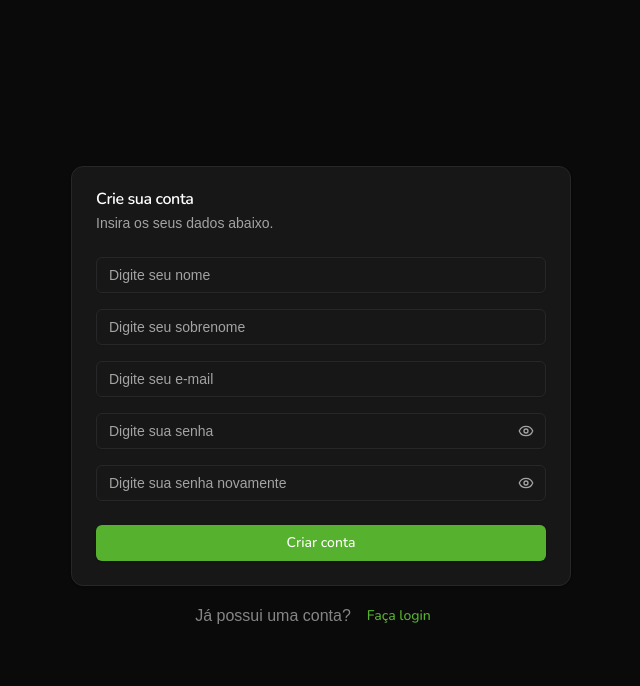
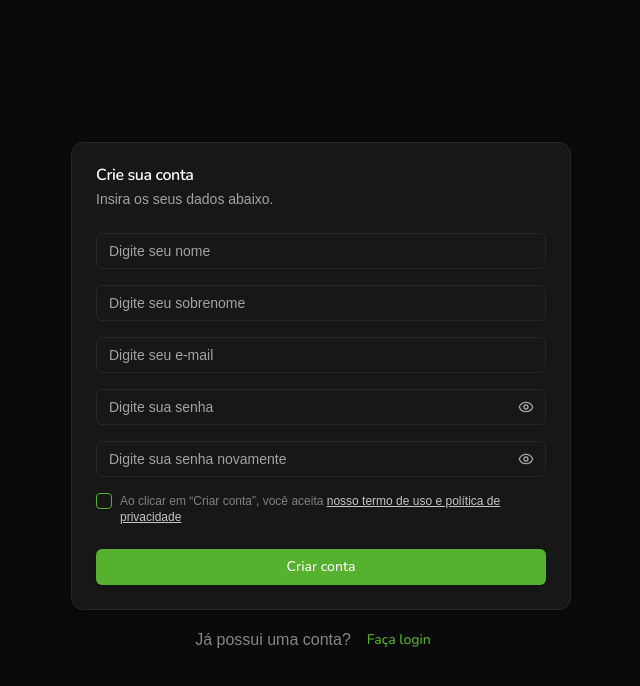
Before and after one commit to Rennangmacarini/FinTrack, a React (Vite) app: page /signup in a window 1280 px wide. Shown: the top 686 px of the page, without its empty margins (319-959 px from the left). Built offline with nearby package versions, Linux system fonts and the light colour scheme; a web font is replaced by a local one.

Commit message:
feat: add checkbox terms to sign up form

```diff
--- a/package.json
+++ b/package.json
@@ -11,6 +11,7 @@
     "prepare": "husky"
   },
   "dependencies": {
+    "@radix-ui/react-checkbox": "^1.3.3",
     "@radix-ui/react-slot": "^1.2.4",
     "class-variance-authority": "^0.7.1",
     "clsx": "^2.1.1",
--- a/src/Pages/signup.jsx
+++ b/src/Pages/signup.jsx
@@ -10,6 +10,7 @@
   CardHeader,
   CardTitle,
 } from '@/components/ui/card';
+import { Checkbox } from '@/components/ui/checkbox';
 import { Input } from '@/components/ui/input';
 
 const SignupPage = () => {
@@ -26,6 +27,21 @@
           <Input placeholder="Digite seu e-mail" />
           <PasswordInput />
           <PasswordInput placeholder="Digite sua senha novamente" />
+
+          <div className="items-top flex space-x-2">
+            <Checkbox id="terms" />
+            <div className="grid gap-1.5 leading-none">
+              <label
+                htmlFor="terms"
+                className="text-xs text-muted-foreground opacity-75"
+              >
+                Ao clicar em “Criar conta”, você aceita{' '}
+                <a href="#" className="text-white underline">
+                  nosso termo de uso e política de privacidade
+                </a>
+              </label>
+            </div>
+          </div>
         </CardContent>
         <CardFooter>
           <Button className="w-full">Criar conta</Button>
--- /dev/null
+++ b/src/components/ui/checkbox.jsx
@@ -0,0 +1,25 @@
+import * as CheckboxPrimitive from '@radix-ui/react-checkbox';
+import { Check } from 'lucide-react';
+import * as React from 'react';
+
+import { cn } from '@/lib/utils';
+
+const Checkbox = React.forwardRef(({ className, ...props }, ref) => (
+  <CheckboxPrimitive.Root
+    ref={ref}
+    className={cn(
+      'peer grid h-4 w-4 shrink-0 place-content-center rounded-sm border border-primary shadow focus-visible:outline-none focus-visible:ring-1 focus-visible:ring-ring disabled:cursor-not-allowed disabled:opacity-50 data-[state=checked]:bg-primary data-[state=checked]:text-primary-foreground',
+      className
+    )}
+    {...props}
+  >
+    <CheckboxPrimitive.Indicator
+      className={cn('grid place-content-center text-current')}
+    >
+      <Check className="h-4 w-4" />
+    </CheckboxPrimitive.Indicator>
+  </CheckboxPrimitive.Root>
+));
+Checkbox.displayName = CheckboxPrimitive.Root.displayName;
+
+export { Checkbox };
```
Also changed, not shown: 1 other file (tests, documents, lock files or other folders).
